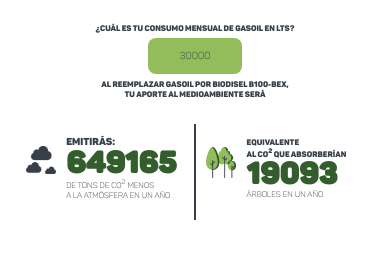
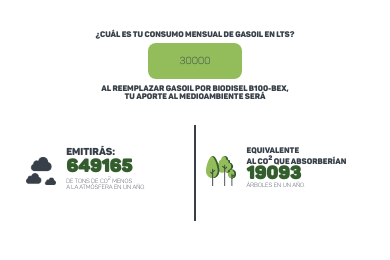
Before and after one commit to g33kz0rd/ahorrogases, a plain HTML site: page index.html in a window 390 px wide. Drawn offline with Linux system fonts and the light colour scheme.

Commit message:
style fixes

```diff
--- a/calculadora.css
+++ b/calculadora.css
@@ -9,6 +9,11 @@
 
 img {
   width: 100%; }
+
+.calculadora {
+  margin-top: 15px;
+  margin-bottom: 15px;
+}
 
 .calConsumo {
   width: 68%;
@@ -71,6 +76,7 @@ input[type="number"] {
   text-transform: uppercase;
   color: #374049;
   font-size: 35px;
+  line-height: 35px;
   display: block;
   text-align: center;
   display: block;
@@ -81,6 +87,7 @@ input[type="number"] {
   text-transform: uppercase;
   color: #374049;
   font-size: 30px;
+  line-height: 30px;
   margin: 0px; }
 
 .calContenedor {
@@ -104,6 +111,7 @@ input[type="number"] {
 
 .calSubContenedor > div > .encabezado > p {
   font-size: 50px;
+  line-height: 50px;
   text-align: left; }
 
 .calLogoGrande {
@@ -122,7 +130,7 @@ input[type="number"] {
   font-weight: 900;
   text-align: left;
   margin: 0px;
-  line-height: 90px; }
+  line-height: 100px; }
 
 .calContenido > p {
   font-family: 'Panton Light Caps';
--- a/calculadora.js
+++ b/calculadora.js
@@ -45,4 +45,28 @@ function calculate(consumoMensual) {
 
     document.getElementById('co2Text').innerHTML = ahorroEmisionesKgCO2.toFixed(0);
     document.getElementById('arbolesText').innerHTML = cO2Secuestrado.toFixed(0);
+
+    resizeText()
 }
+
+
+//ESTILO
+
+function resizeText() {
+    let media = window.matchMedia("(min-width: 1330px)")
+    let resultado = document.getElementsByClassName('calCalculo')
+    if (media.matches) {
+        for (let i = 0; i < resultado.length; i++) {
+            if (resultado[i].innerHTML.length > 7) {
+                for (let i = 0; i < resultado.length; i++)
+                    resultado[i].style.fontSize = '80px'
+                resultado[i].style.lineHeight = '80px'
+            }
+            if (resultado[i].innerHTML.length > 8) {
+                for (let i = 0; i < resultado.length; i++)
+                    resultado[i].style.fontSize = '60px'
+                resultado[i].style.lineHeight = '60px'
+            }
+        }
+    }
+}
--- a/index.html
+++ b/index.html
@@ -33,7 +33,7 @@
                         </div>
                         <div class="calContenido">
                             <div class="calCalculoGrande">
-                                <p id="co2Text">xxx.xx</p>
+                                <p class="calCalculo" id="co2Text">xxx.xx</p>
                             </div>
                             <p>de tons de CO<sup>2</sup> menos<br> a la atmósfera en un año.</p>
                         </div>
@@ -50,7 +50,7 @@
                         </div>
                         <div class="calContenido">
                             <div class="calCalculoGrande">
-                                <p id="arbolesText">xxx.xx</p>
+                                <p class="calCalculo" id="arbolesText">xxx.xx</p>
                             </div>
                             <p>árboles en un año.</p>
                         </div>
--- a/mobile.css
+++ b/mobile.css
@@ -1,40 +1,52 @@
 @media screen and (max-width: 1330px) {
   .encabezado > p {
-    font-size: 30px; }
+    font-size: 30px;
+    line-height: 30px; }
 
   .calConsumo > p {
-    font-size: 30px; } }
+    font-size: 30px;
+    line-height: 30px;} }
+
 @media screen and (max-width: 1146px) {
   .encabezado > p {
-    font-size: 25px; }
+    font-size: 25px;
+    line-height: 25px; }
 
   .calConsumo > p {
-    font-size: 25px; }
+    font-size: 25px;
+    line-height: 25px; }
 
   .calSubContenedor > div > .encabezado > p {
-    font-size: 40px; }
+    font-size: 40px;
+    line-height: 40px; }
 
   .encabezadoChico > p {
-    font-size: 25px; }
+    font-size: 25px;
+    line-height: 25px;}
 
   .calCalculoGrande > p {
     font-size: 60px;
     line-height: 60px; }
 
   .calContenido > p {
-    font-size: 18px; } }
+    font-size: 18px;
+    line-height: 18px;} }
 @media screen and (max-width: 965px) {
   .encabezado > p {
-    font-size: 20px; }
+    font-size: 20px;
+    line-height: 20px;}
 
   .calConsumo > p {
-    font-size: 20px; }
+    font-size: 20px;
+    line-height: 20px;
+   }
 
   .calLinea {
     min-height: 10em; }
 
   input[type="number"] {
     font-size: 25px;
+    line-height: 25px;
     padding: 12px; }
 
   .calContenedor {
@@ -44,98 +56,142 @@
     margin-bottom: 20px; } }
 @media screen and (max-width: 900px) {
   .calSubContenedor > div > .encabezado > p {
-    font-size: 30px; }
+    font-size: 30px;
+    line-height: 30px; }
 
   .encabezadoChico > p {
-    font-size: 20px; }
+    font-size: 20px;
+    line-height: 20px;}
 
   .calCalculoGrande > p {
     font-size: 40px;
-    line-height: 35px; }
+    line-height: 40px; }
 
   .calContenido > p {
-    font-size: 15px; } }
+    font-size: 15px;
+    line-height: 15px;} }
 @media screen and (max-width: 812px) {
   .encabezado > p {
-    font-size: 18px; }
+    font-size: 18px;
+    line-height: 18px; }
 
   .calConsumo > p {
-    font-size: 18px; }
+    font-size: 18px;
+    line-height: 18px; }
 
   .calSubContenedor > div > .encabezado > p {
-    font-size: 25px; }
+    font-size: 25px;
+    line-height: 25px; }
 
   .encabezadoChico > p {
-    font-size: 12px; }
+    font-size: 12px;
+    line-height: 12px;}
 
   .calContenido > p {
-    font-size: 10px; }
+    font-size: 10px;
+    line-height: 10px; }
 
   .calLinea {
     min-height: 8em; } }
 @media screen and (max-width: 710px) {
   .calSubContenedor > div > .encabezado > p {
-    font-size: 23px; }
+    font-size: 23px;
+    line-height: 23px; }
 
   .encabezado > p {
-    font-size: 15px; }
+    font-size: 15px;
+    line-height: 15px; }
 
   .calConsumo > p {
-    font-size: 15px; } }
+    font-size: 15px;
+    line-height: 15px; } }
 @media screen and (max-width: 612px) {
   .encabezadoChico > p {
-    font-size: 12px; } }
+    font-size: 12px;
+    line-height: 12px; } }
 @media screen and (max-width: 600px) {
   .encabezado > p {
-    font-size: 12px; }
-
+    font-size: 12px;
+    line-height: 12px;
+  }
   .calConsumo > p {
-    font-size: 12px; }
+    font-size: 12px;
+    line-height: 12px; }
 
   input[type="number"] {
     font-size: 15px;
+    line-height: 15px;
     padding: 10px;
     border-radius: 8px; }
 
   .calLogoGrande {
-    padding: 10px; } }
+    padding: 10px; }
+}
+
+@media screen and (max-width: 550px) {
+  .calSubContenedor > div > .encabezado > p {
+    font-size: 21px;
+    line-height: 21px; }
+
+  .encabezado > p {
+    font-size: 12px;
+    line-height: 12px; }
+    .calCalculoGrande > p {
+      font-size: 35px;
+      line-height: 35px; }
+}
 @media screen and (max-width: 490px) {
   .encabezado > p {
-    font-size: 10px; }
+    font-size: 10px;
+    line-height: 10px;}
 
   .calConsumo > p {
-    font-size: 10px; }
+    font-size: 10px;
+    line-height: 10px;
+   }
+   .calCalculoGrande > p {
+    font-size: 25px;
+    line-height: 25px; }
+
 
   .calSubContenedor > div > .encabezado > p {
-    font-size: 15px; }
+    font-size: 15px;
+    line-height: 15px; }
 
   .encabezadoChico > p {
-    font-size: 10px; }
+    font-size: 10px;
+    line-height: 10px; }
 
   .calContenido > p {
-    font-size: 8px; }
+    font-size: 8px;
+    line-height: 8px; }
 
   .calLinea {
     min-height: 6em; } }
 @media screen and (max-width: 425px) {
   .encabezado > p {
-    font-size: 8px; }
+    font-size: 8px;
+    line-height: 8px; }
 
   .calConsumo > p {
-    font-size: 8px; }
+    font-size: 8px;
+    line-height: 8px; }
 
   .calSubContenedor > div > .encabezado > p {
-    font-size: 10px; }
+    font-size: 10px;
+    line-height: 10px; }
 
   .encabezadoChico > p {
-    font-size: 8px; }
+    font-size: 8px;
+    line-height: 8px; }
 
   .calCalculoGrande > p {
-    font-size: 30px;
-    line-height: 30px; }
+    font-size: 18px;
+    line-height: 18px; }
 
   input[type="number"] {
     font-size: 10px;
+    line-height: 10px;
     padding: 12px; }
 
   .calCalculoInput {
@@ -153,32 +209,46 @@
 
   .encabezado {
     padding-top: 5px;
-    padding-bottom: 5px; } }
+    padding-bottom: 5px; }
+
+    .calContenido > p {
+      font-size: 6px;
+      line-height: 6px;
+    }
+  }
+
+
 @media screen and (max-width: 355px) {
   .encabezado > p {
-    font-size: 6px; }
+    font-size: 6px;
+    line-height: 6px; }
 
   .calConsumo > p {
-    font-size: 6px; }
+    font-size: 6px;
+    line-height: 6px; }
 
   .calSubContenedor > div > .encabezado > p {
-    font-size: 10px; }
+    font-size: 9px;
+    line-height: 9px; }
 
   .encabezadoChico > p {
-    font-size: 8px; }
+    font-size: 7px;
+    line-height: 7px; }
 
   .calContenido > p {
-    font-size: 5px; }
+    font-size: 5px;
+    line-height: 5px; }
 
   .calCalculoGrande > p {
-    font-size: 25px;
-    line-height: 25px; }
+    font-size: 20px;
+    line-height: 20px; }
 
   .calLinea {
     min-height: 5em; }
 
   input[type="number"] {
     font-size: 6px;
+    line-height: 6px;
     padding: 6px; } }
 @media screen and (max-width: 335px) {
   .calConsumo {
@@ -189,10 +259,12 @@
     line-height: 20px; }
 
   .calSubContenedor > div > .encabezado > p {
-    font-size: 8px; }
+    font-size: 8px;
+    line-height: 8px; }
 
   .encabezadoChico > p {
-    font-size: 6px; }
+    font-size: 6px;
+    line-height: 6px; }
 
   .calLinea {
     min-height: 4em; }
@@ -200,4 +272,13 @@
   .calLogoGrande {
     padding: 3px; } }
 
+@media screen and (max-width: 282px) {
+  .encabezado > p {
+    font-size: 5px;
+    line-height: 5px; }
+
+  .calConsumo > p {
+    font-size: 5px;
+    line-height: 5px;} }
+
 /*# sourceMappingURL=mobile.css.map */
```
